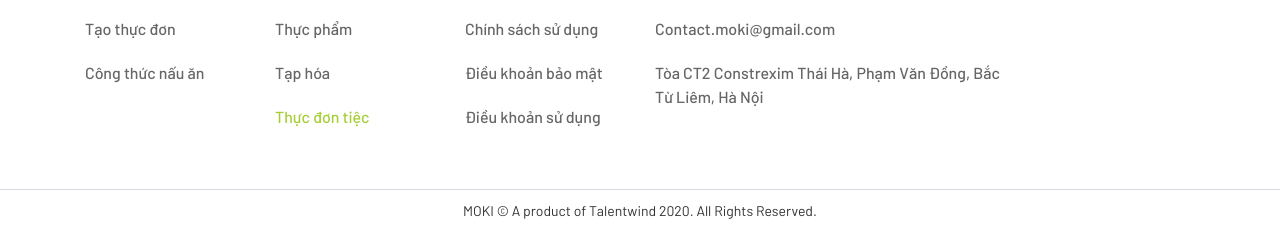
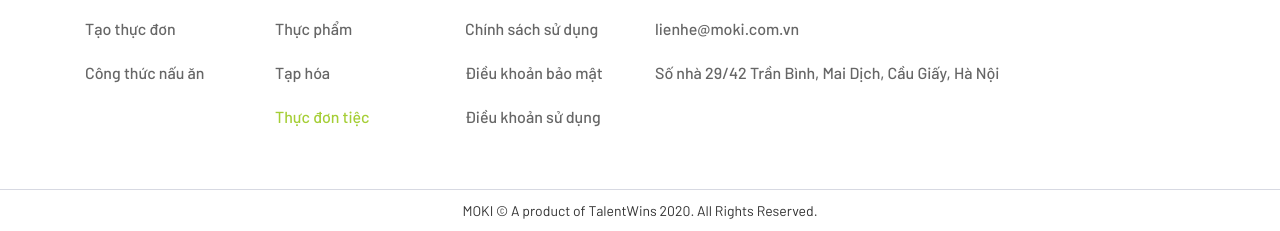
Before and after one commit to thaohtp98/Moki, a plain HTML site: page view/party_menu.html in a window 1280 px wide. Shown: the part 2138-2369 px from the top of the page. Drawn offline with nearby package versions, Linux system fonts and the light colour scheme; files whose address does not match are found by name; a web font is replaced by a local one.

Commit message:
update demo full 1

```diff
--- a/view/party_menu.html
+++ b/view/party_menu.html
@@ -1409,8 +1409,8 @@
 						<h6 class="title_footer">Liên hệ</h6>
 						<ul class="list_footer ">
 							<li class="item_footer"><a href="callto:092.715.1535" class="link_item_footer">(+84) 092.715.1535</a></li>
-							<li class="item_footer"><a href="mailto:Contact.moki@gmail.com" class="link_item_footer">Contact.moki@gmail.com</a></li>
-							<li class="item_footer"><a href="" class="link_item_footer">Tòa CT2 Constrexim Thái Hà, Phạm Văn Đồng, Bắc Từ Liêm, Hà Nội</a></li>
+							<li class="item_footer"><a href="mailto:Contact.moki@gmail.com" class="link_item_footer">lienhe@moki.com.vn</a></li>
+							<li class="item_footer"><a href="" class="link_item_footer">Số nhà 29/42 Trần Bình, Mai Dịch, Cầu Giấy, Hà Nội</a></li>
 
 						</ul>
 					</div>
@@ -1434,7 +1434,7 @@
 		<div class="container">
 			<div class="row">
 				<div class="col-xl-12 text-xs-center">
-					<p class="copy_text">MOKI © A product of Talentwind 2020. All Rights Reserved.</p>
+					<p class="copy_text">MOKI © A product of TalentWins 2020. All Rights Reserved.</p>
 				</div>
 			</div>
 		</div>
```
Also changed, not shown: index.html (+2 -2 lines), view/account.html (+3 -3 lines), view/blog_detail.html (+1 -1 lines), view/cart.html (+1 -1 lines), view/cart_checkout.html (+1 -1 lines), view/cooking_recipe.html (+1 -1 lines), view/dish.html (+1 -1 lines), view/empty_cart.html (+1 -1 lines), view/foods.html (+1 -1 lines), view/grocery.html (+1 -1 lines), view/product_detail.html (+1 -1 lines), view/product_detail_dish.html (+1 -1 lines), view/product_detail_food.html (+1 -1 lines), view/product_detail_grocery.html (+1 -1 lines).
